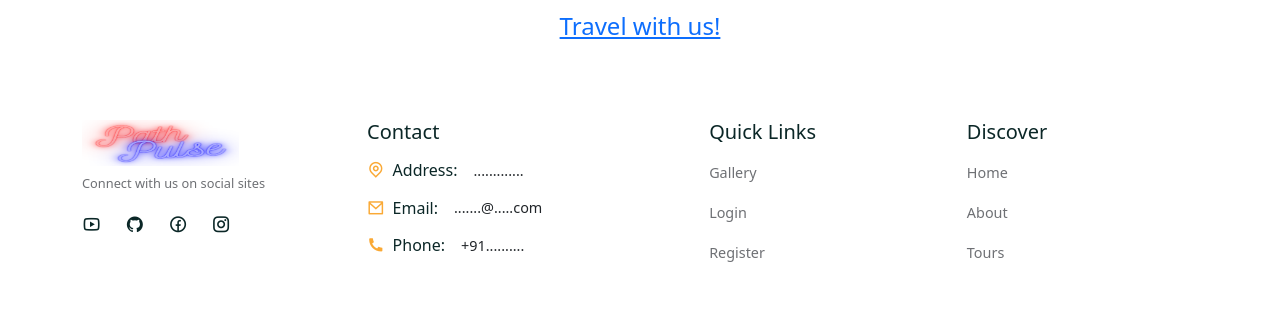
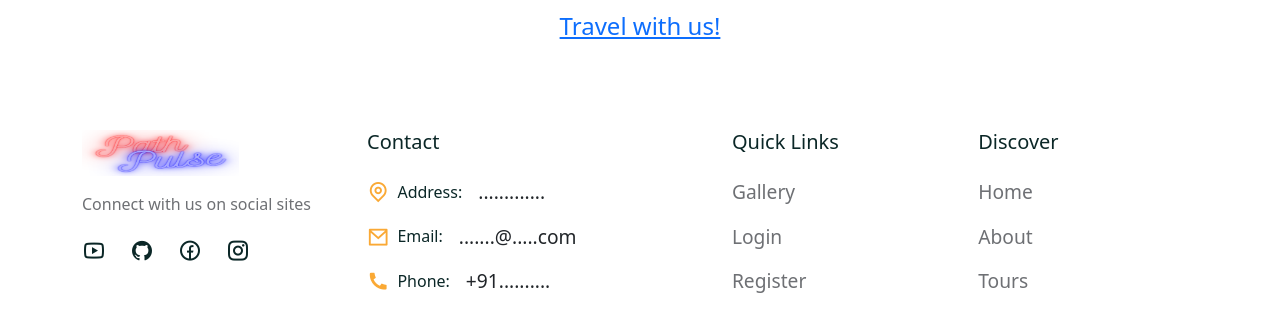
Before and after one commit to sas-7/PathPulse, a React (Create React App) app in the folder frontend/: page /about in a window 1280 px wide. Shown: the part 855-1186 px from the top of the page. Before the commit the page ends 1147 px from the top, so only its background shows below. Built offline with nearby package versions, Linux system fonts and the light colour scheme; a web font is replaced by a local one.

Commit message:
Update footer.css

```diff
--- a/frontend/src/components/Footer/footer.css
+++ b/frontend/src/components/Footer/footer.css
@@ -1,4 +1,4 @@
-/* .footer {
+.footer {
   padding-top   : 70px;
   padding-bottom: 30px;
 }
@@ -45,128 +45,6 @@
 
 .footer__quick-links p {
   font-size: 1.2rem;
-}
-/*
-/* =============== RESPONSIVE ================ */
-@media only screen and (max-width: 992px) {
-  .footer .logo img {
-    width: 20%;
-  }
-
-  .footer .logo p {
-    font-size: 0.8rem; /* Adjust font size */
-  }
-
-  .footer .social__link span a {
-    font-size: 1.2rem; /* Adjust font size */
-  }
-
-  .footer__link-title {
-    font-size: 1 rem; /* Adjust font size */
-  }
-
-  .footer__quick-links {
-    display: flex;
-    flex-wrap: wrap;
-    justify-content: space-between;
-  }
-
-  .footer__quick-links li {
-    flex-basis: 48%; /* Adjust width of list items */
-  }
-
-  .footer__quick-links li a {
-    font-size: 1rem; /* Adjust font size */
-  }
-
-  .footer__quick-links h6 {
-    font-size: 1rem; /* Adjust font size */
-  }
-
-  .footer__quick-links p {
-    font-size: 1rem; /* Adjust font size */
-  }
-
-  .footer__quick-links h6 span i {
-    font-size: 1.2rem; /* Adjust font size */
-  }
-}
-
-/* =============== RESPONSIVE ================ */
-@media only screen and (max-width: 768px) {
-  .footer .logo img {
-    width: 45%;
-  }
-
-  .footer__quick-links li {
-    flex-basis: 100%; /* Set list items to take full width */
-    margin-bottom: 1rem; /* Add some space between list items */
-  }
-
-  .footer__quick-links li a {
-    font-size: 1.1rem; /* Adjust font size */
-  }
-
-  .footer__quick-links h6 {
-    font-size: 1.1rem; /* Adjust font size */
-  }
-
-  .footer__quick-links p {
-    font-size: 1.1rem; /* Adjust font size */
-  }
-
-  .footer__quick-links h6 span i {
-    font-size: 1.3rem; /* Adjust font size */
-  }
-}
-
-.footer {
-  padding-top: 60px; /* Decrease padding top */
-  padding-bottom: 20px; /* Decrease padding bottom */
-}
-
-.footer .logo img {
-  width: 60%;
-  margin-bottom: 0.5rem; /* Decrease margin bottom */
-}
-
-.footer .logo p {
-  color: var(--text-color);
-  font-size: 0.8rem; /* Decrease font size */
-}
-
-.social__link span a {
-  text-decoration: none;
-  color: var(--heading-color);
-  font-size: 1.2rem; /* Decrease font size */
-}
-
-.footer__link-title {
-  color: var(--heading-color);
-  margin-bottom: 0.5rem; /* Decrease margin bottom */
-}
-
-.footer__quick-links li a {
-  text-decoration: none;
-  color: var(--text-color);
-  font-size: 0.9rem; /* Decrease font size */
-}
-
-.footer__quick-links a:hover {
-  color: var(--secondary-color);
-}
-
-.footer__quick-links h6 span i {
-  color: var(--secondary-color);
-  font-size: 1.1rem; /* Decrease font size */
-}
-
-.footer__quick-links h6 {
-  margin-bottom: 0.5rem; /* Decrease margin bottom */
-}
-
-.footer__quick-links p {
-  font-size: 0.9rem; /* Decrease font size */
 }
 
 /* =============== RESPONSIVE ================ */
```
Lines whose indentation alone changed are shown as unchanged.
